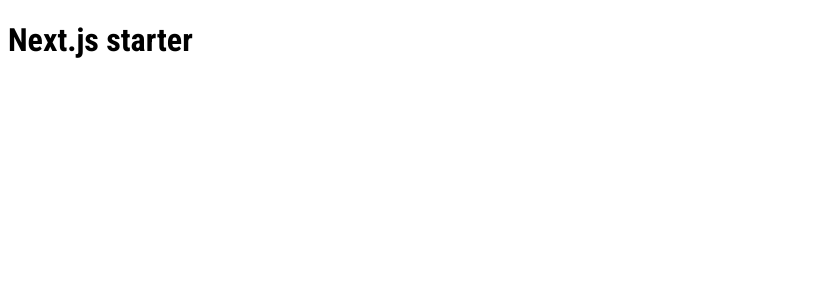
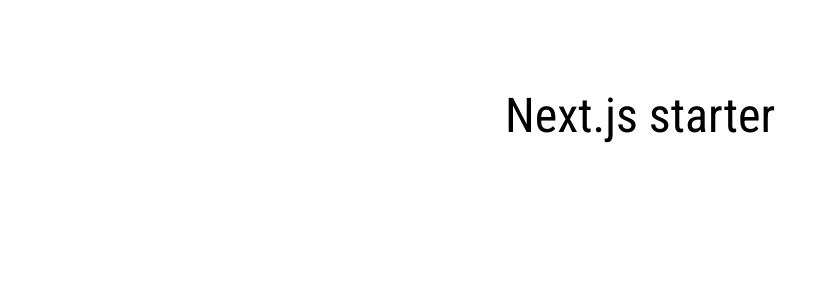
Before and after one commit to srigi/next.js-starter, a Next.js app: page / in a window 1280 px wide. Shown: the top 300 px of the page, without its empty margins (0-829 px from the left). Built offline with nearby package versions, Linux system fonts and the light colour scheme.

Commit message:
Style IndexPage with Tailwind CSS

```diff
--- a/src/pages/_app.css
+++ b/src/pages/_app.css
@@ -1,3 +1,23 @@
+@tailwind base;
+
+/* custom base styles */
 body {
   font-family: "Roboto Condensed", Arial, sans-serif;
 }
+
+
+/* Start purging... */
+@tailwind components;
+/* Stop purging. */
+
+/* custom component */
+.btn-blue {
+  @apply bg-blue-500 text-white font-bold py-2 px-4 rounded;
+}
+
+
+/* Start purging... */
+@tailwind utilities;
+/* Stop purging. */
+
+/* custom utilities */
--- a/src/pages/index.tsx
+++ b/src/pages/index.tsx
@@ -9,8 +9,8 @@
         <title>Welcome · Next.js starter</title>
       </Head>
 
-      <main>
-        <h1>Next.js starter</h1>
+      <main className="py-20">
+        <h1 className="text-5xl text-center text-accent-1">Next.js starter</h1>
       </main>
     </>
   );
```
